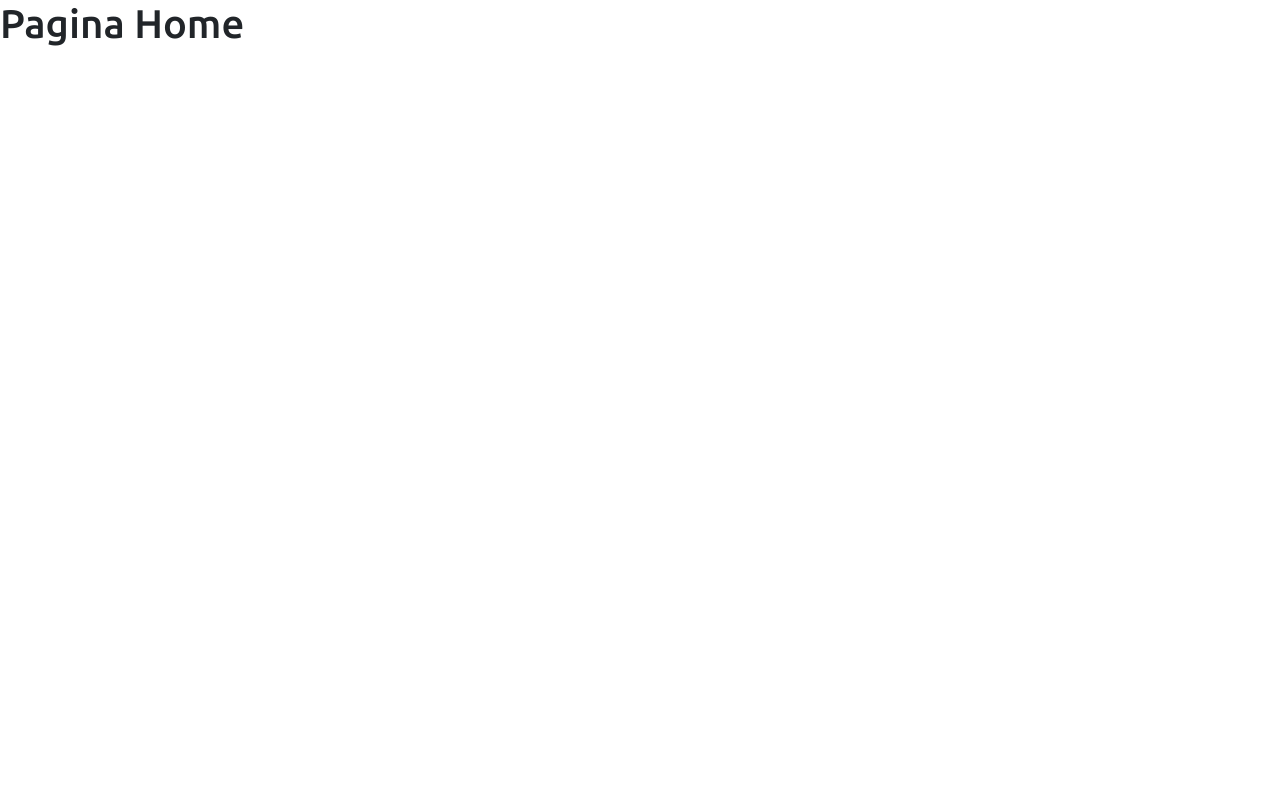
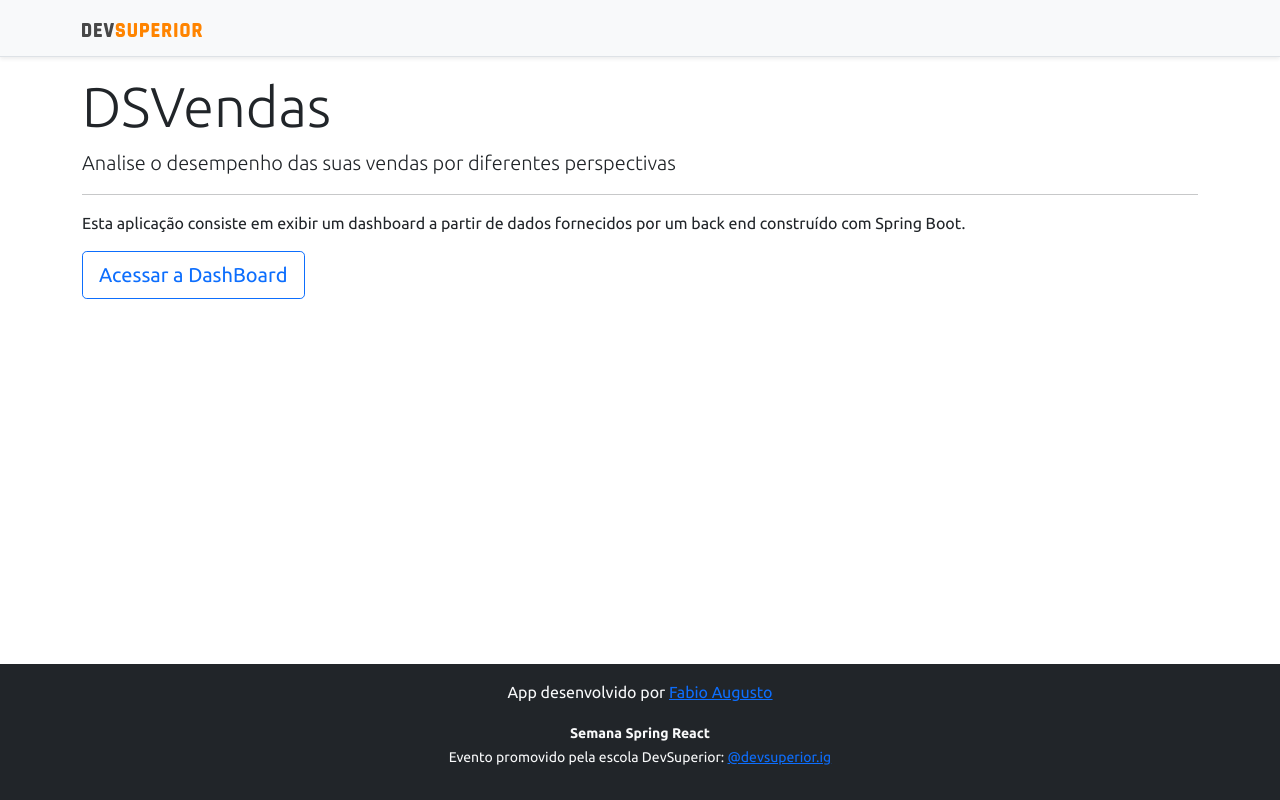
Before and after one commit to Fabioaugustmp/projeto-sds4, a React (Create React App) app in the folder frontend/: page / in a window 1280 px wide. Built offline with nearby package versions, Linux system fonts and the light colour scheme.

Commit message:
Home, navigation

```diff
--- a/frontend/src/components/NavBar/index.tsx
+++ b/frontend/src/components/NavBar/index.tsx
@@ -1,14 +1,17 @@
 import ImgDsDark from 'assets/img/ds-dark.svg';
+import { Link } from 'react-router-dom';
 
 const NavBar = () => {
   return (
     <div className="d-flex flex-column flex-md-row align-items-center p-3 px-md-4 mb-3 bg-light border-bottom shadow-sm">
-    <div className="container">
-      <nav className="my-2 my-md-0 mr-md-3">
-        <img src={ImgDsDark} alt="DevSuperior" width="120" />
-      </nav>
+      <div className="container">
+        <nav className="my-2 my-md-0 mr-md-3">
+          <Link to="/">
+            <img src={ImgDsDark} alt="DevSuperior" width="120" />
+          </Link>
+        </nav>
+      </div>
     </div>
-  </div>
 
   );
 }
--- a/frontend/src/pages/Home/index.tsx
+++ b/frontend/src/pages/Home/index.tsx
@@ -1,9 +1,25 @@
+import Footer from "components/Footer";
+import NavBar from "components/NavBar";
+import { Link } from "react-router-dom";
+
 const Home = () => {
     return (
-     <div>
-         <h1>Pagina Home</h1>
-     </div>
+        <>
+        <NavBar/>
+            <div className="container">
+                <div className="jumbotron">
+                    <h1 className="display-4">DSVendas</h1>
+                    <p className="lead">Analise o desempenho das suas vendas por diferentes perspectivas</p>
+                    <hr />
+                    <p>Esta aplicação consiste em exibir um dashboard a partir de dados fornecidos por um back end construído com Spring Boot.</p>
+                    <Link className="btn btn-outline-primary btn-lg" to="/dashboard">
+                        Acessar a DashBoard
+                    </Link>
+                </div>
+            </div>
+        <Footer/>
+        </>
     );
-  }
+}
 
-  export default Home;
+export default Home;
```
